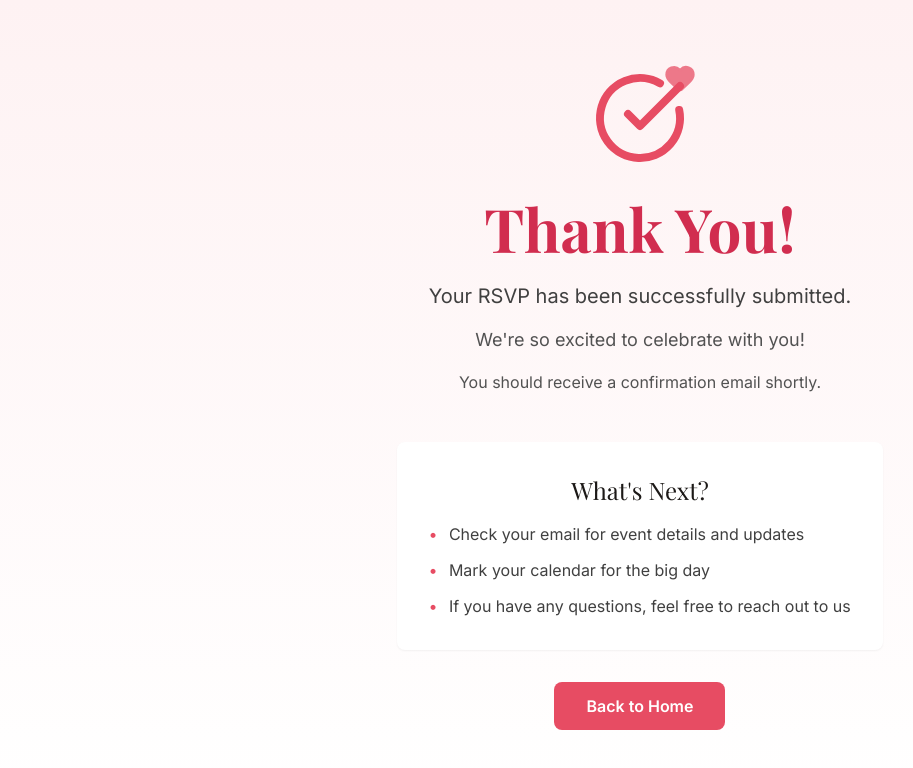
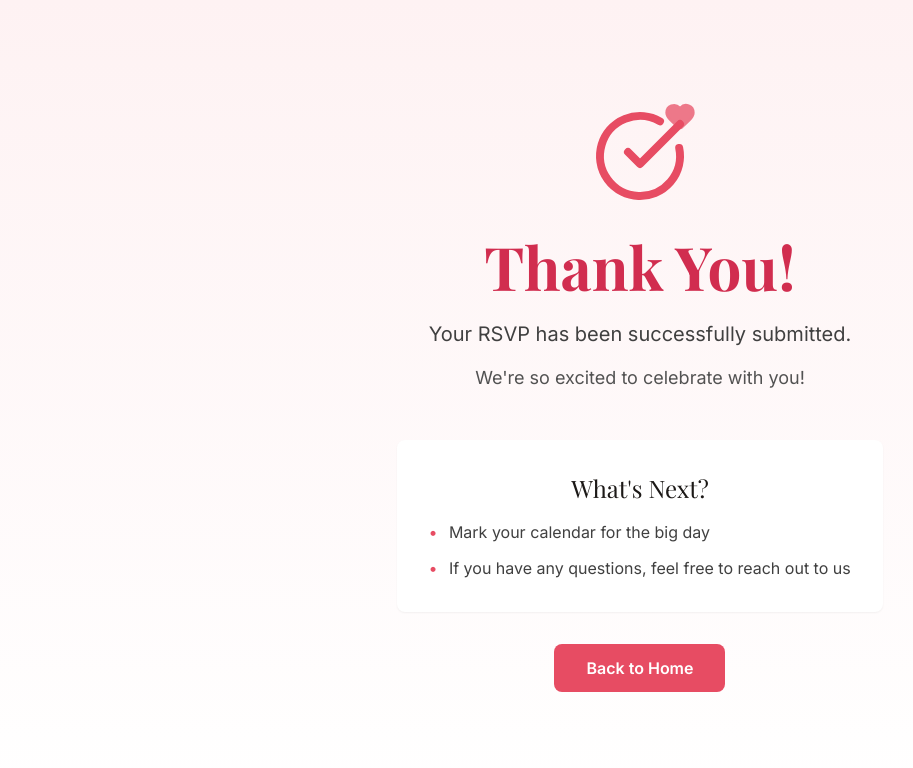
Before and after one commit to AadityaSapate/wedding-invite, a Next.js app: page /thank-you in a window 1280 px wide. Shown: the top 768 px of the page, without its empty margins (0-913 px from the left). Built offline with nearby package versions, Linux system fonts and the light colour scheme; a web font is replaced by a local one.

Commit message:
updated thankyou message

```diff
--- a/src/app/thank-you/page.tsx
+++ b/src/app/thank-you/page.tsx
@@ -23,9 +23,6 @@ export default function ThankYouPage() {
           <p className="text-lg text-neutral-600">
             We&apos;re so excited to celebrate with you!
           </p>
-          <p className="text-neutral-600">
-            You should receive a confirmation email shortly.
-          </p>
         </div>
 
         <div className="bg-white rounded-lg p-8 shadow-sm mb-8">
@@ -33,10 +30,6 @@ export default function ThankYouPage() {
             What&apos;s Next?
           </h2>
           <ul className="text-left space-y-3 text-neutral-700">
-            <li className="flex items-start gap-3">
-              <span className="text-primary-500 font-bold">•</span>
-              <span>Check your email for event details and updates</span>
-            </li>
             <li className="flex items-start gap-3">
               <span className="text-primary-500 font-bold">•</span>
               <span>Mark your calendar for the big day</span>
```
